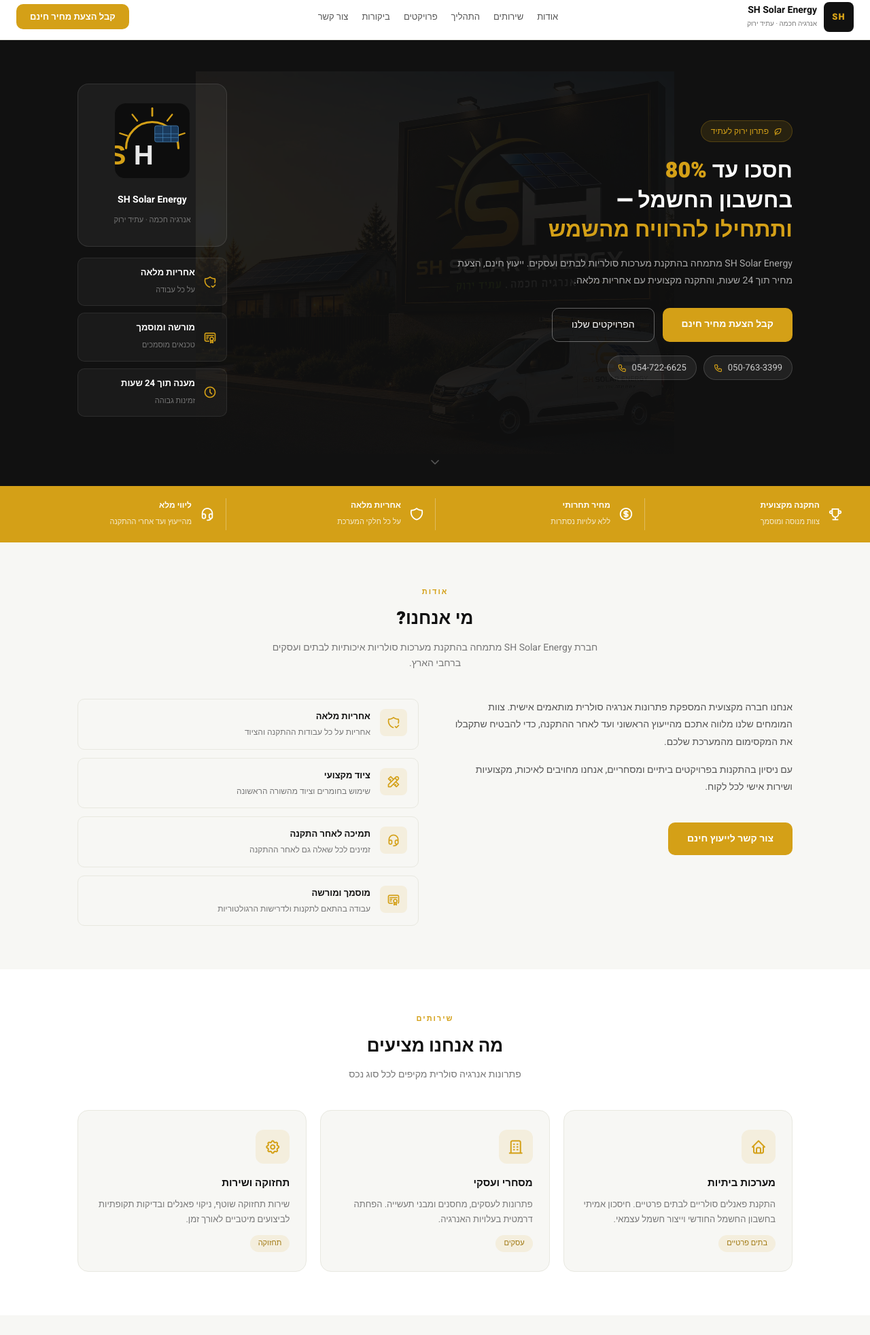
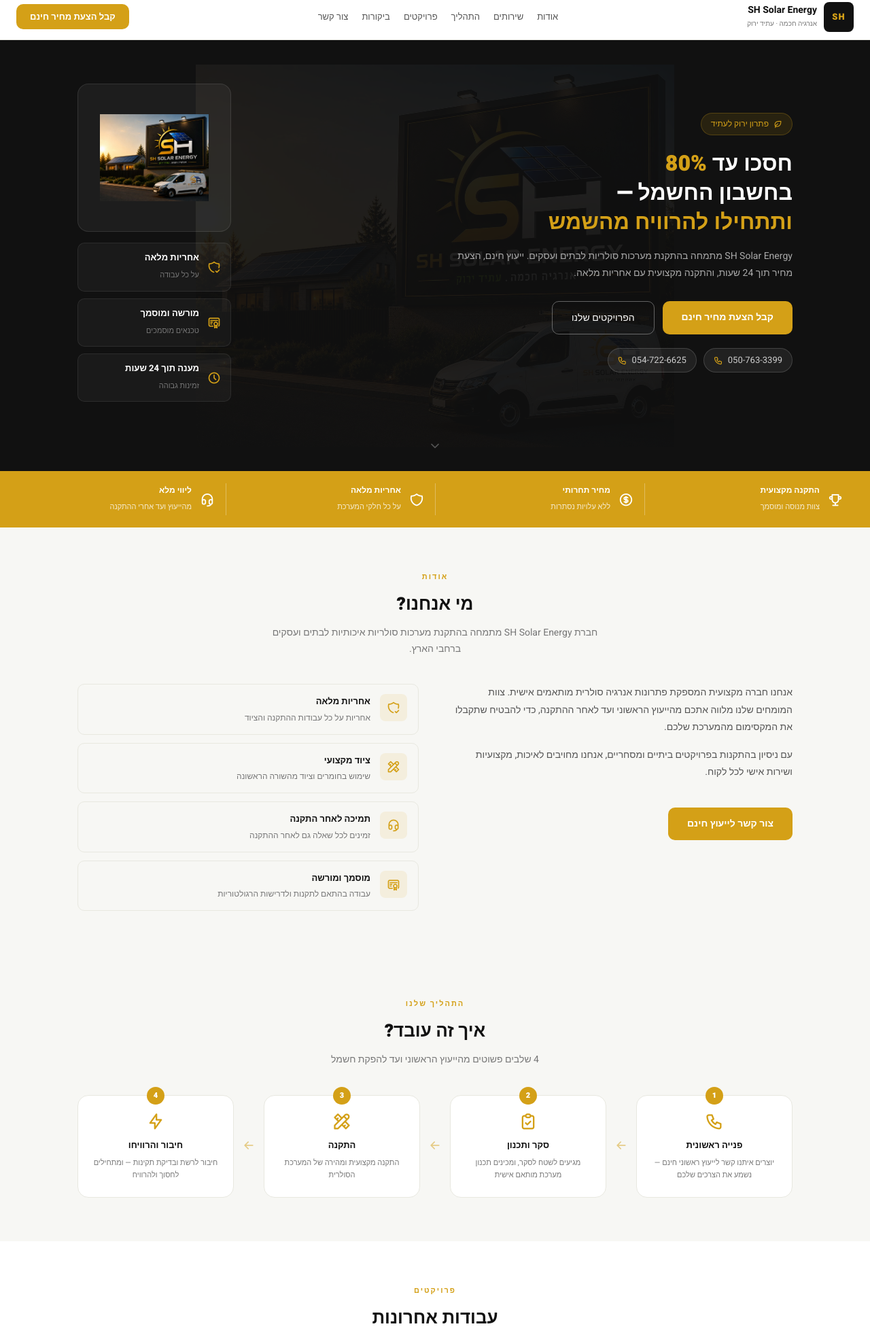
Before and after one commit to HalimHeib/sh-solar, a plain HTML site: page index.html in a window 1280 px wide. Shown: the part 43-2007 px from the top of the page at 68% size. Drawn offline with Linux system fonts and the light colour scheme.

Commit message:
Add files via upload

```diff
--- a/index.html
+++ b/index.html
@@ -88,30 +88,8 @@
       <div class="hero-visual">
         <div class="hero-logo-card">
           <div class="hero-logo-emblem">
-            <svg viewBox="0 0 120 120" width="110" height="110" xmlns="http://www.w3.org/2000/svg">
-              <rect width="120" height="120" fill="#0d0d0d" rx="16"/>
-              <!-- Sun rays -->
-              <line x1="60" y1="8" x2="60" y2="20" stroke="#D4A017" stroke-width="3" stroke-linecap="round"/>
-              <line x1="28" y1="18" x2="36" y2="28" stroke="#D4A017" stroke-width="2.5" stroke-linecap="round"/>
-              <line x1="8" y1="48" x2="20" y2="52" stroke="#D4A017" stroke-width="2.5" stroke-linecap="round"/>
-              <line x1="92" y1="18" x2="84" y2="28" stroke="#D4A017" stroke-width="2.5" stroke-linecap="round"/>
-              <line x1="112" y1="48" x2="100" y2="52" stroke="#D4A017" stroke-width="2.5" stroke-linecap="round"/>
-              <!-- Sun arc -->
-              <path d="M 18 72 A 42 42 0 0 1 102 72" stroke="#D4A017" stroke-width="3.5" fill="none" stroke-linecap="round"/>
-              <!-- S letter -->
-              <text x="18" y="98" font-size="44" font-weight="900" fill="#D4A017" font-family="Arial">S</text>
-              <!-- H letter -->
-              <text x="62" y="98" font-size="44" font-weight="900" fill="#e8e8e8" font-family="Arial">H</text>
-              <!-- Solar panel on top of H -->
-              <rect x="64" y="36" width="38" height="26" rx="3" fill="#1a3a5c" stroke="#4a8abf" stroke-width="0.8"/>
-              <line x1="77" y1="36" x2="77" y2="62" stroke="#4a8abf" stroke-width="0.7"/>
-              <line x1="90" y1="36" x2="90" y2="62" stroke="#4a8abf" stroke-width="0.7"/>
-              <line x1="64" y1="49" x2="102" y2="49" stroke="#4a8abf" stroke-width="0.7"/>
-              <line x1="64" y1="55" x2="102" y2="55" stroke="#4a8abf" stroke-width="0.7"/>
-            </svg>
+            <img src="logo.jpeg" alt="SH Solar Energy" style="width:160px;height:160px;object-fit:contain;border-radius:12px;" />
           </div>
-          <div class="hero-logo-name">SH Solar Energy</div>
-          <div class="hero-logo-tagline">אנרגיה חכמה · עתיד ירוק</div>
         </div>
         <div class="hero-stats-grid">
           <div class="hero-stat">
@@ -173,37 +151,6 @@
             <div class="ap-icon"><i class="ti ti-certificate"></i></div>
             <div><strong>מוסמך ומורשה</strong><p>עבודה בהתאם לתקנות ולדרישות הרגולטוריות</p></div>
           </div>
-        </div>
-      </div>
-    </div>
-  </section>
-
-  <!-- SERVICES -->
-  <section class="section section-alt" id="services">
-    <div class="container">
-      <div class="section-header">
-        <span class="section-tag">שירותים</span>
-        <h2 class="section-title">מה אנחנו מציעים</h2>
-        <p class="section-sub">פתרונות אנרגיה סולרית מקיפים לכל סוג נכס</p>
-      </div>
-      <div class="services-grid">
-        <div class="service-card">
-          <div class="svc-icon"><i class="ti ti-home"></i></div>
-          <h3>מערכות ביתיות</h3>
-          <p>התקנת פאנלים סולריים לבתים פרטיים. חיסכון אמיתי בחשבון החשמל החודשי וייצור חשמל עצמאי.</p>
-          <span class="svc-tag">בתים פרטיים</span>
-        </div>
-        <div class="service-card">
-          <div class="svc-icon"><i class="ti ti-building"></i></div>
-          <h3>מסחרי ועסקי</h3>
-          <p>פתרונות לעסקים, מחסנים ומבני תעשייה. הפחתה דרמטית בעלויות האנרגיה.</p>
-          <span class="svc-tag">עסקים</span>
-        </div>
-        <div class="service-card">
-          <div class="svc-icon"><i class="ti ti-settings"></i></div>
-          <h3>תחזוקה ושירות</h3>
-          <p>שירות תחזוקה שוטף, ניקוי פאנלים ובדיקות תקופתיות לביצועים מיטביים לאורך זמן.</p>
-          <span class="svc-tag">תחזוקה</span>
         </div>
       </div>
     </div>
@@ -349,7 +296,7 @@
         <p class="section-sub">השאירו פרטים ונחזור אליכם תוך 24 שעות</p>
       </div>
       <div class="contact-grid">
-        <form class="contact-form" id="contactForm" action="https://formspree.io/f/mjgdbkno" method="POST" onsubmit="handleSubmit(event)">
+        <form class="contact-form" id="contactForm" action="https://formspree.io/f/mjgdbkno" method="POST">
           <input type="hidden" name="_language" value="he" />
           <div class="form-row">
             <input type="text" name="שם מלא" placeholder="שם מלא" required />
```
